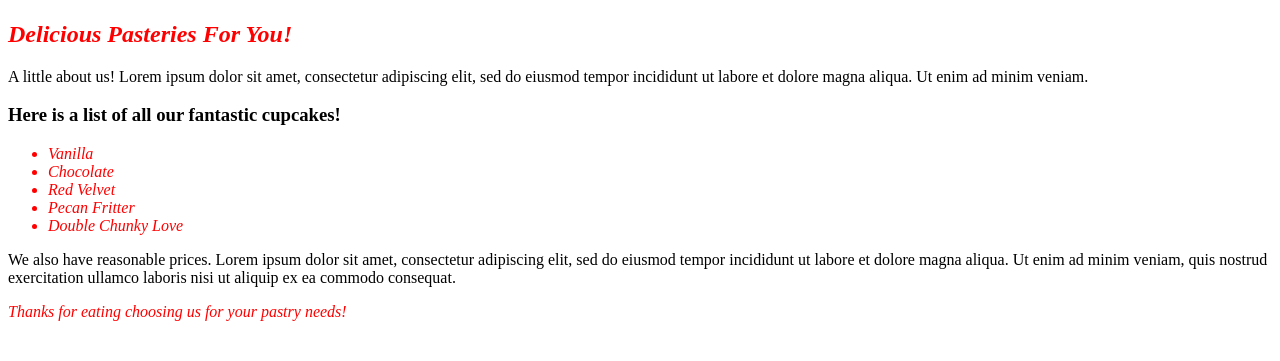
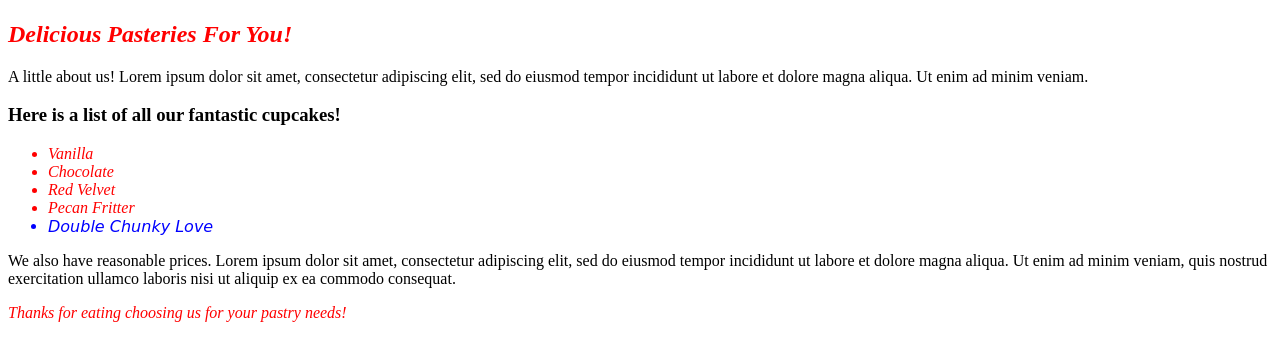
Before and after one commit to trashmoldwilliams/Intro-FlashyProject, a plain HTML site: page flashy_project/index.html in a window 1280 px wide. Shown: the part 99-460 px from the top of the page. Drawn offline with Linux system fonts and the light colour scheme.

Commit message:
Add best class to stylesheet.

```diff
--- a/flashy_project/CSS/styles.css
+++ b/flashy_project/CSS/styles.css
@@ -2,3 +2,8 @@
   color: red;
   font-style: italic;
 }
+
+.best {
+  color: blue;
+  font-family: cursive;
+}
--- a/flashy_project/index.html
+++ b/flashy_project/index.html
@@ -20,7 +20,7 @@
       <li>Chocolate</li>
       <li>Red Velvet</li>
       <li>Pecan Fritter</li>
-      <li>Double Chunky Love</li>
+      <li class="best">Double Chunky Love</li>
     </ul>
 
     <p>We also have reasonable prices. Lorem ipsum dolor sit amet, consectetur adipiscing elit, sed do eiusmod tempor incididunt ut labore et dolore magna aliqua. Ut enim ad minim veniam, quis nostrud exercitation ullamco laboris nisi ut aliquip ex ea commodo consequat.</p>
```
